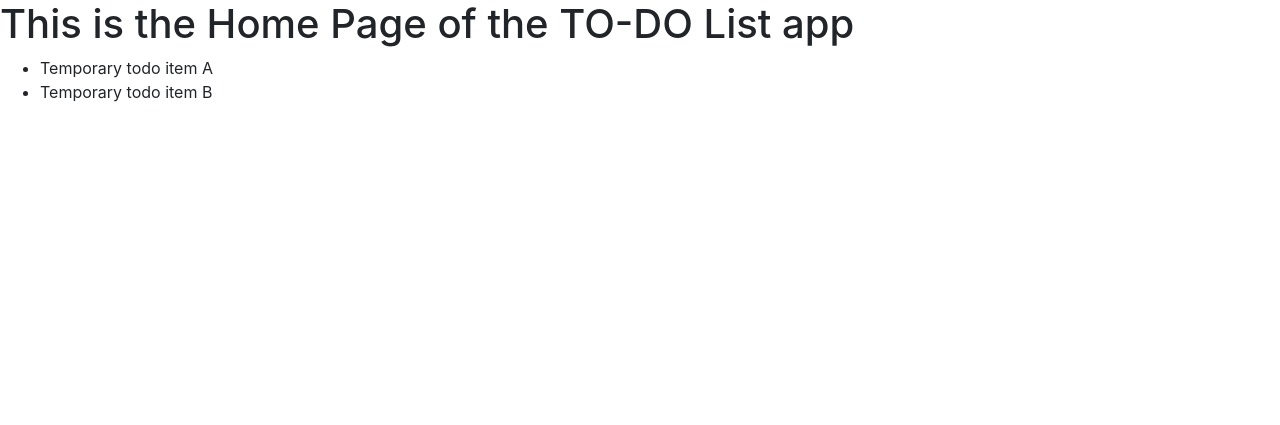
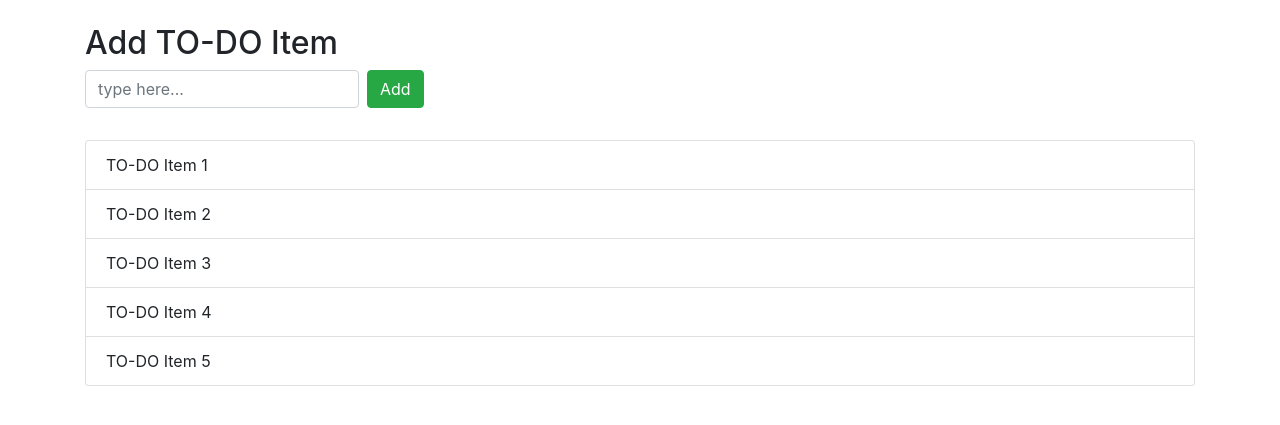
Before and after one commit to gianniskokkosis/Django-TO-DO-List-App, a Django app: page / in a window 1280 px wide. Shown: the part 56-481 px from the top of the page. Run offline with Django 3.2, Linux system fonts and the light colour scheme; some libraries are stand-ins or nearby versions.

Commit message:
Update base.html and todo_home.html
- Add a container to base.html

- Add the following content to todo_home.html

- Add an inline form with a text input and a submit button

- Add an nunordered list with some dummy list items

```diff
--- a/todo_list_app/todo/templates/todo/base.html
+++ b/todo_list_app/todo/templates/todo/base.html
@@ -22,9 +22,10 @@
             </div>
         </div>
     </nav>
-    {% block content %}
-
-    {% endblock content %}
+    <div class="container">
+        {% block content %}
+        {% endblock content %}
+    </div>
     <script src="https://code.jquery.com/jquery-3.5.1.slim.min.js" integrity="sha384-DfXdz2htPH0lsSSs5nCTpuj/zy4C+OGpamoFVy38MVBnE+IbbVYUew+OrCXaRkfj" crossorigin="anonymous"></script>
     <script src="https://cdn.jsdelivr.net/npm/popper.js@1.16.0/dist/umd/popper.min.js" integrity="sha384-Q6E9RHvbIyZFJoft+2mJbHaEWldlvI9IOYy5n3zV9zzTtmI3UksdQRVvoxMfooAo" crossorigin="anonymous"></script>
     <script src="https://stackpath.bootstrapcdn.com/bootstrap/4.5.0/js/bootstrap.min.js" integrity="sha384-OgVRvuATP1z7JjHLkuOU7Xw704+h835Lr+6QL9UvYjZE3Ipu6Tp75j7Bh/kR0JKI" crossorigin="anonymous"></script>
--- a/todo_list_app/todo/templates/todo/todo_home.html
+++ b/todo_list_app/todo/templates/todo/todo_home.html
@@ -1,8 +1,23 @@
 {% extends 'todo/base.html' %}
 {% block content %}
-    <h1>This is the Home Page of the TO-DO List app</h1>
-    <ul>
-        <li>Temporary todo item A</li>
-        <li>Temporary todo item B</li>
-    </ul>
+    <div class="row mt-4">
+        <div class="col">
+            <h2>Add TO-DO Item</h2>
+            <form action="" class="form-inline">
+                <input type="text" class="form-control mb-2 mr-sm-2" name="todo" placeholder="type here...">
+                <button type="submit" class="btn btn-success mb-2">Add</button>
+            </form>
+        </div>
+    </div>
+    <div class="row mt-4">
+        <div class="col">
+            <ul class="list-group">
+                <li class="list-group-item">TO-DO Item 1</li>
+                <li class="list-group-item">TO-DO Item 2</li>
+                <li class="list-group-item">TO-DO Item 3</li>
+                <li class="list-group-item">TO-DO Item 4</li>
+                <li class="list-group-item">TO-DO Item 5</li>
+            </ul>
+        </div>
+    </div>
 {% endblock %}
```
